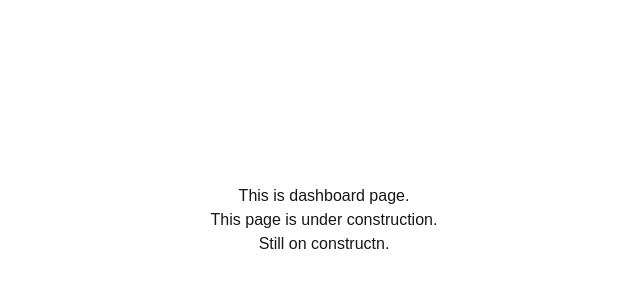
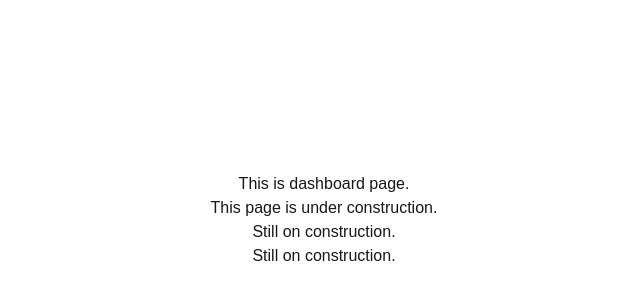
Before and after one commit to reuelrai/library-of-unsent-letters, a Next.js app: page /Dashboard in a window 1280 px wide. Shown: the part 180-480 px from the top of the page, without its empty margins (316-956 px from the left). Built offline with nearby package versions, Linux system fonts and the light colour scheme.

Commit message:
minor comments

```diff
--- a/src/app/Dashboard/page.tsx
+++ b/src/app/Dashboard/page.tsx
@@ -5,7 +5,8 @@ export default function Dashboard() {
                 <h1>This is dashboard page.</h1>
 
                 <h3>This page is under construction.</h3>
-                <h1>Still on constructn.</h1>
+                <h1>Still on construction.</h1>
+                <h3>Still on construction.</h3>
             </div>
         </>
     );
```
